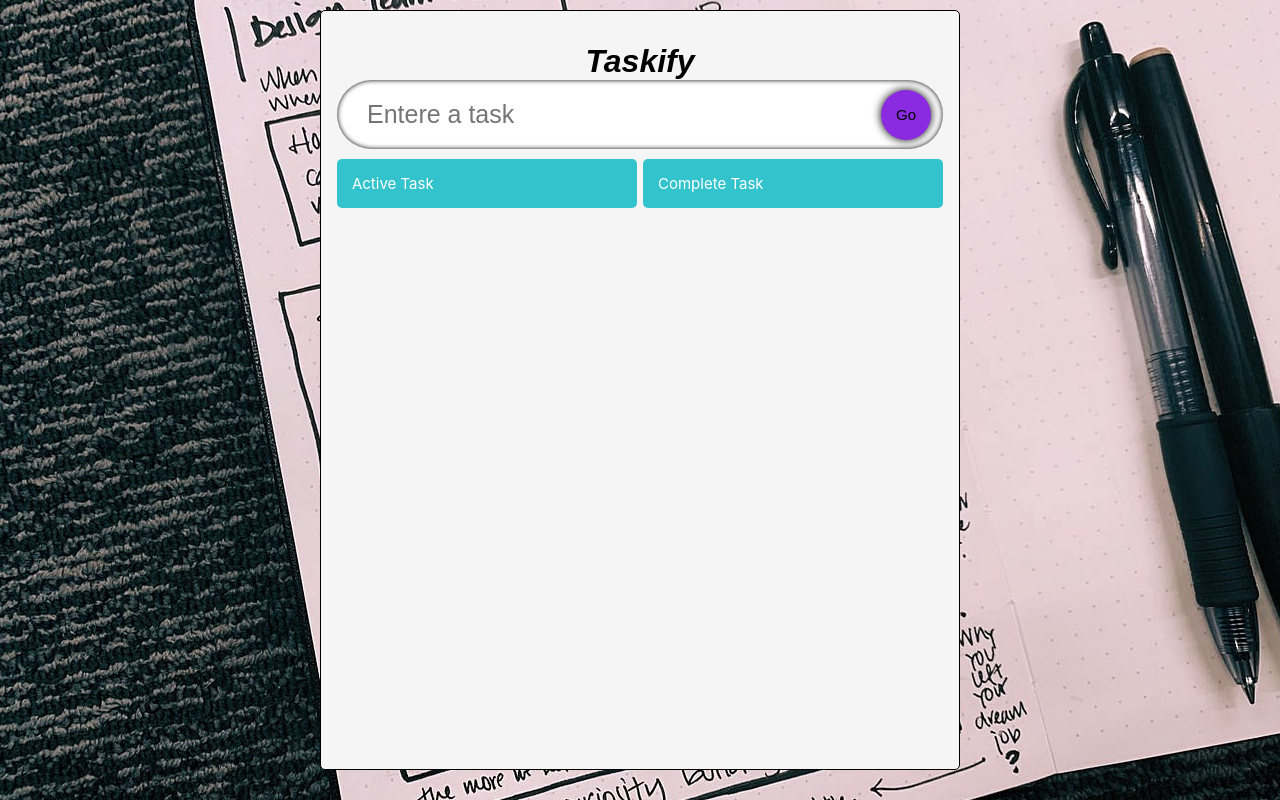
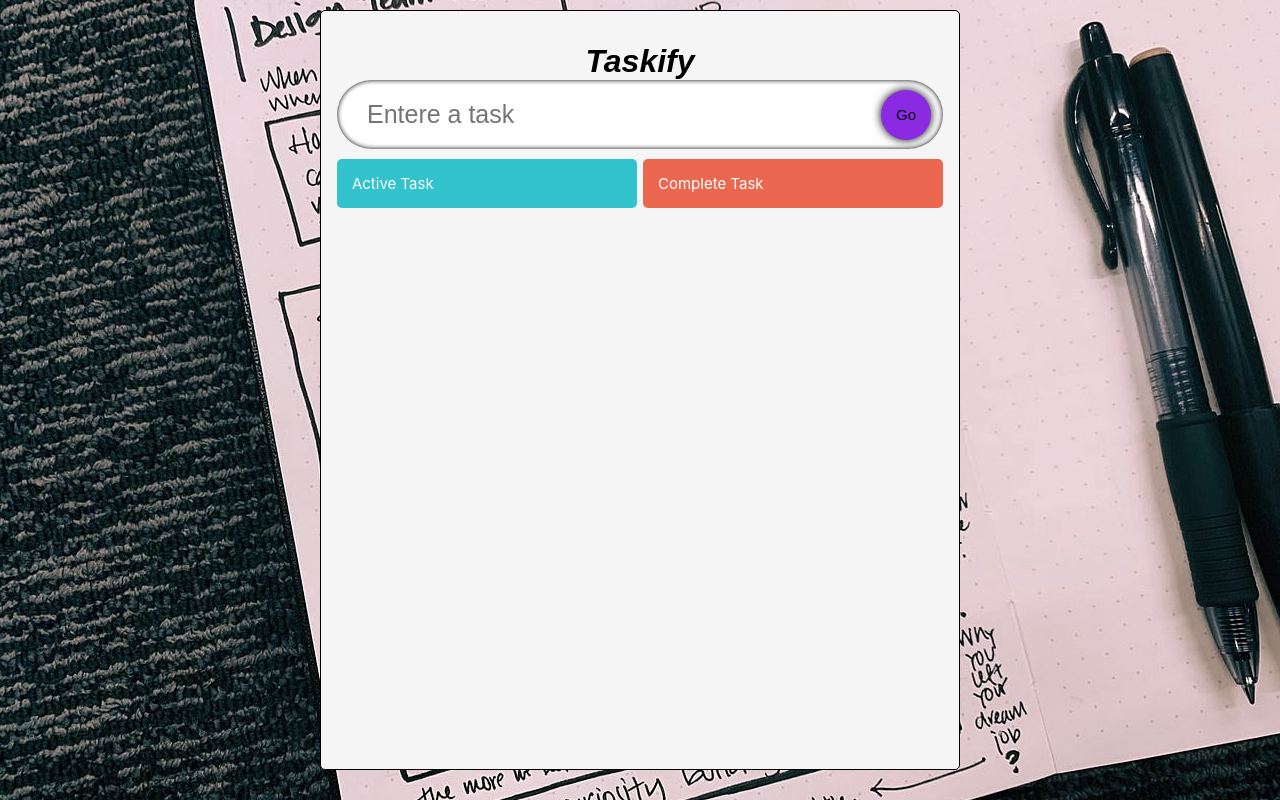
Before and after one commit to Jaypee1414/Task_react_typescript, a React (Create React App) app: page / in a window 1280 px wide. Built offline with nearby package versions, Linux system fonts and the light colour scheme; a web font is replaced by a local one.

Commit message:
add draggable

```diff
--- a/package.json
+++ b/package.json
@@ -9,8 +9,10 @@
     "@types/jest": "^27.5.2",
     "@types/node": "^16.18.79",
     "@types/react": "^18.2.52",
+    "@types/react-beautiful-dnd": "^13.1.8",
     "@types/react-dom": "^18.2.18",
     "react": "^18.2.0",
+    "react-beautiful-dnd": "^13.1.1",
     "react-dom": "^18.2.0",
     "react-icons": "^5.0.1",
     "react-scripts": "5.0.1",
--- a/src/App.css
+++ b/src/App.css
@@ -107,6 +107,10 @@
   align-items: flex-start;
 }
 
+.remove{
+  background-color: rgb(235, 103, 80);
+}
+
 /* Single UI */
 .todos-single{
   display: flex;
--- a/src/App.tsx
+++ b/src/App.tsx
@@ -3,10 +3,12 @@ import './App.css';
 import InputField from './components/InputField';
 import TodoList from './components/TodoList';
 import { todo }  from './Model'
+import { DragDropContext, DropResult } from 'react-beautiful-dnd';
 const App:React.FC=()=>{
 
   const [todo, setTodo] = useState<string>("")
   const [todos, setTodos] = useState<todo[]>([]);
+  const [completeTodos, setCompleteTodos] =useState<todo[]>([])
 
   const handleAdd=(e:React.FormEvent)=>{
     e.preventDefault();
@@ -16,14 +18,51 @@ const App:React.FC=()=>{
       setTodo("");
     }
   };
+
+  const onDragEnd = (result:DropResult) =>{
+    const {source, destination} = result;
+
+    if(!destination) return;
+    if(destination.droppableId===source.droppableId && destination.index === source.index)
+    return;
+
+    let add;
+    let active = todos
+    let complete = completeTodos
+
+    if(source.droppableId == 'TodoList')
+    {
+      add =active[source.index]
+      active.splice(source.index, 1)
+    }else{
+      add = complete[source.index]
+      complete.splice(source.index, 1)
+    }
+
+    if(destination.droppableId == 'TodoList')
+    {
+      active.splice(destination.index,0,add)
+    }else{
+      complete.splice(destination.index,0,add)
+    }
+    setCompleteTodos(complete)
+    setTodos(active);
+  }
   return (
-    <div className='App'>
-      <div className='container'>
-        <h1 className='header'>Taskify</h1>
-        <InputField todo={todo} setTodo={setTodo} handleAdd={handleAdd}/>
-        <TodoList todos={todos} setTodos={setTodos}/>
+    <DragDropContext  onDragEnd={onDragEnd}>
+      <div className='App'>
+          <div className='container'>
+            <h1 className='header'>Taskify</h1>
+            <InputField todo={todo} setTodo={setTodo} handleAdd={handleAdd}/>
+            <TodoList
+              todos={todos}
+              setTodos={setTodos}
+              complete={completeTodos}
+              setCompleteTodos={setCompleteTodos}
+            />
+          </div>
       </div>
-    </div>
+    </DragDropContext>
   )
 }
 
--- a/src/components/Single.tsx
+++ b/src/components/Single.tsx
@@ -2,8 +2,10 @@ import React, { useEffect, useRef, useState } from 'react'
 import { todo } from '../Model'
 import TodoList from './TodoList';
 import { MdDeleteForever,MdOutlineDone,MdModeEdit } from "react-icons/md";
+import { Draggable } from 'react-beautiful-dnd';
 
 type props ={
+    index:number;
     todo: todo;
     todos: todo[];
     setTodos :  React.Dispatch<React.SetStateAction<todo[]>>;
@@ -11,7 +13,7 @@ type props ={
 
 }
 
-function Single({todo, todos, setTodos} : props) {
+function Single({todo, todos, index, setTodos} : props) {
     const [edit , setEdit] = useState<boolean>(false);
     const [editTodos, setEditTodos] = useState<string>(todo.todo)
     const handleDone = (id: number) => {
@@ -40,7 +42,12 @@ function Single({todo, todos, setTodos} : props) {
         ref.current?.focus();
     },[edit])
   return (
-    <form className='todos-single' onSubmit={(e)=> handleEdit(e,todo.id)}>
+    <Draggable draggableId={todo.id.toString()} index={index}>
+        {(provided)=>(
+                <form className='todos-single' onSubmit={(e)=> handleEdit(e,todo.id)}
+                {...provided.dragHandleProps}
+                {...provided.draggableProps}
+                ref={provided.innerRef}>
                 {
                     edit ? (
                         <input value={editTodos} onChange={(e) => setEditTodos(e.target.value)} className='todos-text' ref={ref}/>
@@ -52,9 +59,6 @@ function Single({todo, todos, setTodos} : props) {
                         )
                     )
                 }
-
-
-
 
                     <div className=''>
                         <span className='icon' onClick={ () => {
@@ -75,6 +79,12 @@ function Single({todo, todos, setTodos} : props) {
                     </div>
                 </form>
         )
+
+        }
+
+    </Draggable>
+
+  )
 }
 
 export default Single
--- a/src/components/TodoList.tsx
+++ b/src/components/TodoList.tsx
@@ -1,31 +1,46 @@
 import React from 'react'
 import {todo} from '../Model'
 import Single from './Single';
+import {Droppable} from 'react-beautiful-dnd'
 
 interface props{
     todos : todo[];
     setTodos:  React.Dispatch<React.SetStateAction<todo[]>>;
+    complete: todo[]
+    setCompleteTodos: React.Dispatch<React.SetStateAction<todo[]>>;
   }
 
-const TodoList:React.FC<props>= ({todos, setTodos}) => {
+const TodoList:React.FC<props>= ({todos, setTodos, complete, setCompleteTodos}) => {
   return (
     <div className="todo--container">
-      <div className="todos">
+      <Droppable droppableId='TodoList'>
+        {
+          (provided)=>(
+            <div className="todos" ref={provided.innerRef} {...provided.droppableProps}>
             <span className="todos__heading">Active Task</span>
             {
-          todos.map((todo)=>(
-            <Single todo={todo} todos={todos} key={todo.id} setTodos={setTodos}/>
+              todos.map((todo, index)=>(
+                <Single todo={todo} index={index} todos={todos} key={todo.id} setTodos={setTodos}/>
               ))
             }
           </div>
-      <div className="todos remove">
+          )
+        }
+      </Droppable>
+      <Droppable droppableId='TodoList'>
+        {
+          (provided)=>(
+            <div className="todos remove" ref={provided.innerRef} {...provided.droppableProps}>
             <span className="todos__heading">Complete Task</span>
               {
-          todos.map((todo)=>(
-            <Single todo={todo} todos={todos} key={todo.id} setTodos={setTodos}/>
+                complete.map((todo,index)=>(
+                  <Single todo={todo} index={index} todos={complete} key={todo.id} setTodos={setCompleteTodos}/>
                 ))
               }
             </div>
+          )
+        }
+      </Droppable>
     </div>
 
   )
```
Also changed, not shown: 1 other file (tests, documents, lock files or other folders). Lines whose indentation alone changed are shown as unchanged.
